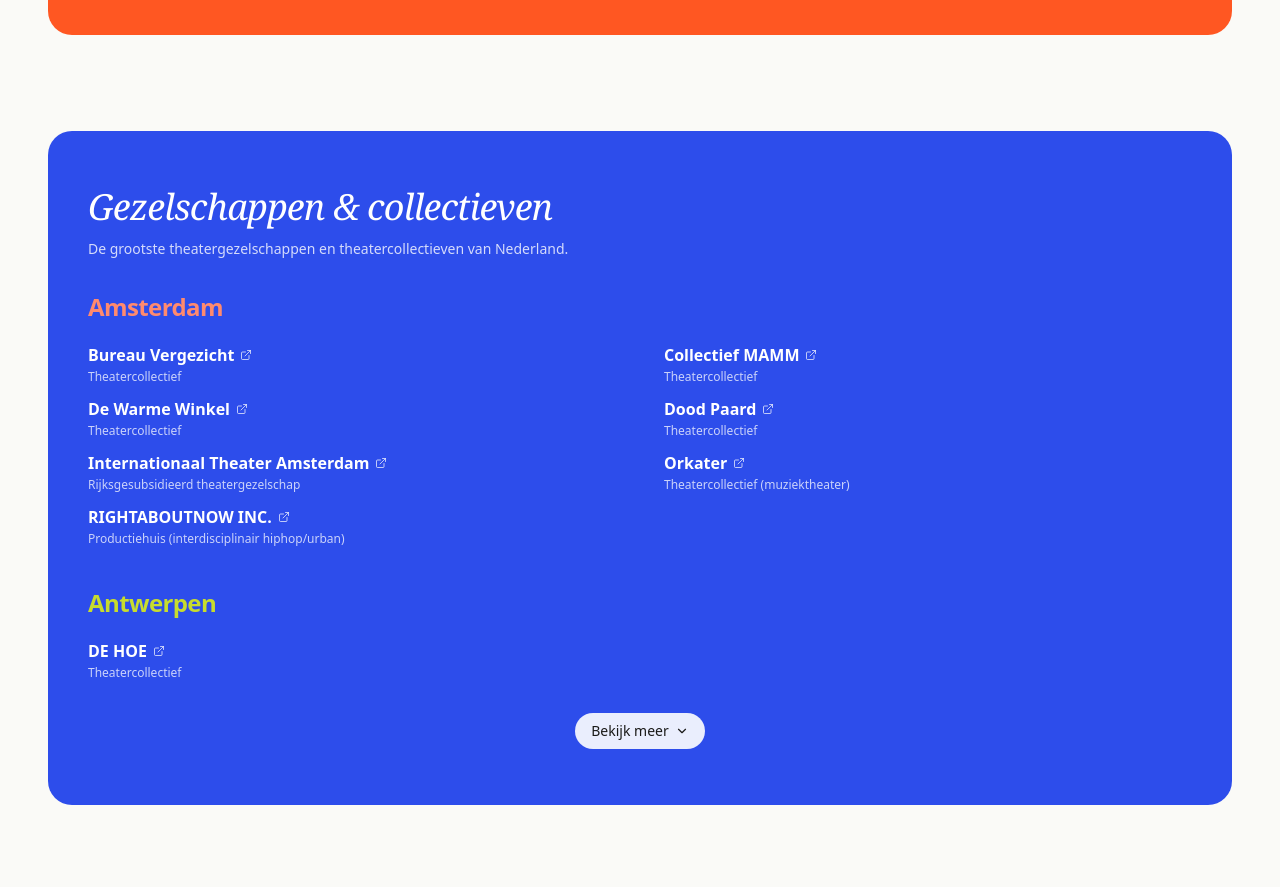
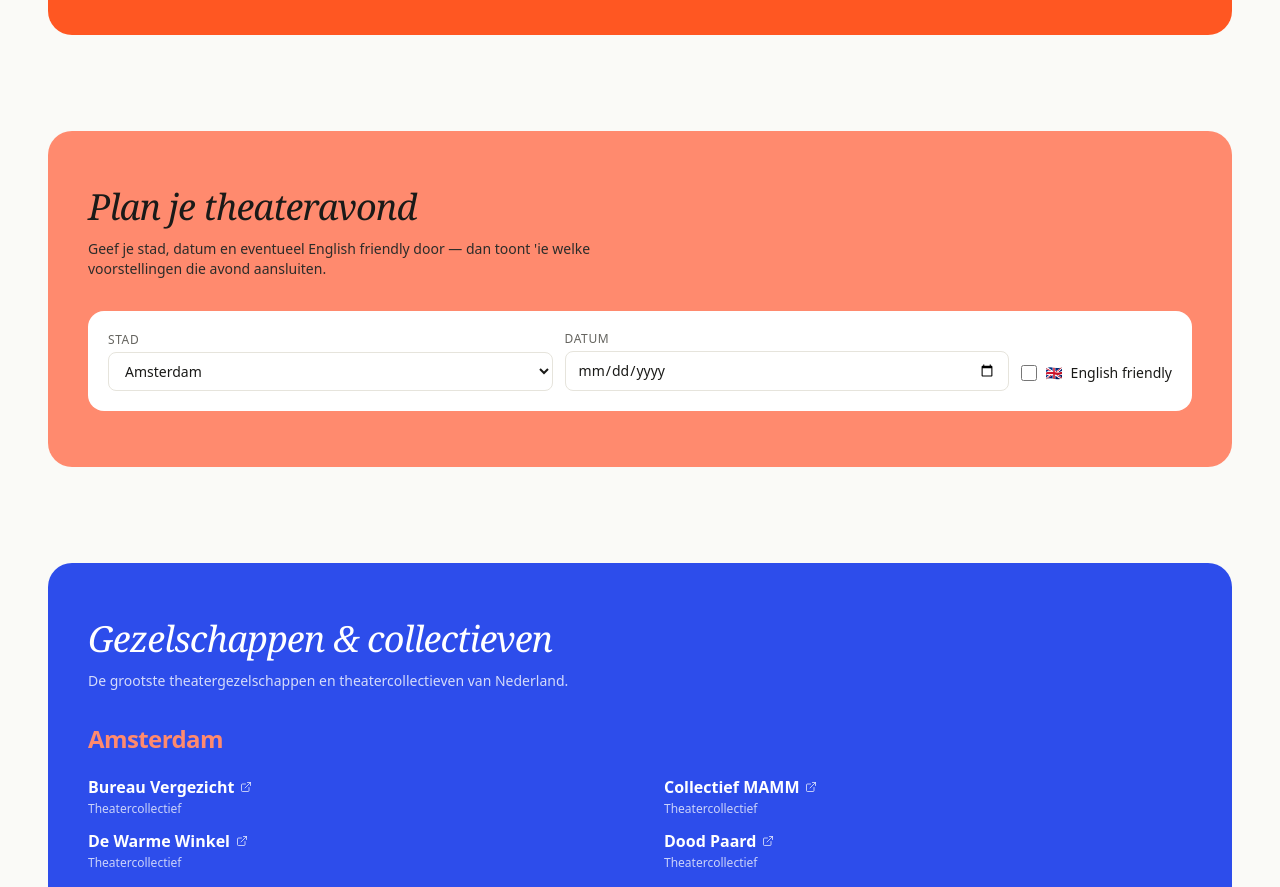
Before and after one commit to cultuursausje/cultuursausje, a Next.js app in the folder site/: page / in a window 1280 px wide. Shown: the part 1640-2527 px from the top of the page. Built offline with nearby package versions, Linux system fonts and the light colour scheme.

Commit message:
Add files via upload

```diff
--- a/site/components/FestivalsSection.tsx
+++ b/site/components/FestivalsSection.tsx
@@ -222,7 +222,7 @@ export function FestivalsSection({ festivals, shows }: Props) {
           onClick={() => setOpenId(null)}
         >
           <div
-            className="mx-auto my-0 min-h-screen w-full bg-white sm:my-8 sm:min-h-0 sm:max-w-3xl sm:rounded-3xl sm:overflow-hidden"
+            className="mx-auto my-0 min-h-screen w-full max-w-full overflow-hidden bg-white sm:my-8 sm:min-h-0 sm:max-w-3xl sm:rounded-3xl"
             onClick={e => e.stopPropagation()}
           >
             <div className="relative">
--- /dev/null
+++ b/site/components/PlanSection.tsx
@@ -0,0 +1,157 @@
+"use client";
+
+import { useMemo, useState } from "react";
+import { ExternalLink } from "lucide-react";
+import type { ShowDisplay } from "@/types";
+import { photoBgForShow } from "@/lib/colors";
+
+interface Props {
+  shows: ShowDisplay[];
+}
+
+export function PlanSection({ shows }: Props) {
+  const today = new Date().toISOString().slice(0, 10);
+  const [city, setCity] = useState<string>("Amsterdam");
+  const [date, setDate] = useState<string>("");
+  const [englishOnly, setEnglishOnly] = useState<boolean>(false);
+
+  // Steden waar voorstellingen plaatsvinden (alfabetisch)
+  const cities = useMemo(() => {
+    const set = new Set<string>();
+    shows.forEach(s => s.venues.forEach(v => v.theater_stad && set.add(v.theater_stad)));
+    return Array.from(set).sort((a, b) => a.localeCompare(b, "nl"));
+  }, [shows]);
+
+  // Zoekresultaten — alleen wanneer datum is ingevuld
+  const results = useMemo(() => {
+    if (!date) return [];
+    return shows
+      .filter(s => {
+        if (englishOnly && !s.english_friendly) return false;
+        const hit = s.venues.some(v => v.theater_stad === city && v.speeldata.some(d => d === date));
+        return hit;
+      })
+      .map(s => {
+        const venue = s.venues.find(v => v.theater_stad === city && v.speeldata.some(d => d === date));
+        return { show: s, venue };
+      });
+  }, [shows, city, date, englishOnly]);
+
+  return (
+    <section id="plan" className="mt-20 sm:mt-24">
+      <div
+        className="rounded-3xl px-6 py-10 sm:px-10 sm:py-14"
+        style={{ background: "#FF8A6E" }}
+      >
+        <h2 className="font-display mb-3 text-3xl text-ink tracking-tight sm:text-4xl">
+          Plan je theateravond
+        </h2>
+        <p className="mb-8 max-w-xl text-sm text-ink-soft">
+          Geef je stad, datum en eventueel English friendly door — dan toont 'ie welke voorstellingen die avond aansluiten.
+        </p>
+
+        <div className="rounded-2xl bg-white p-4 sm:p-5">
+          <div className="grid gap-3 sm:grid-cols-[1fr_1fr_auto] sm:items-end">
+            <label className="block text-xs">
+              <span className="mb-1 block font-medium text-ink-muted uppercase tracking-wider">Stad</span>
+              <select
+                value={city}
+                onChange={e => setCity(e.target.value)}
+                className="w-full rounded-lg border border-line bg-white px-3 py-2 text-sm text-ink focus:outline-none focus:ring-2 focus:ring-ink/20"
+              >
+                {cities.map(c => (
+                  <option key={c} value={c}>{c}</option>
+                ))}
+              </select>
+            </label>
+            <label className="block text-xs">
+              <span className="mb-1 block font-medium text-ink-muted uppercase tracking-wider">Datum</span>
+              <input
+                type="date"
+                value={date}
+                min={today}
+                onChange={e => setDate(e.target.value)}
+                className="w-full rounded-lg border border-line bg-white px-3 py-2 text-sm text-ink focus:outline-none focus:ring-2 focus:ring-ink/20"
+              />
+            </label>
+            <label className="flex cursor-pointer items-center gap-2 text-sm text-ink sm:pb-2">
+              <input
+                type="checkbox"
+                checked={englishOnly}
+                onChange={e => setEnglishOnly(e.target.checked)}
+                className="h-4 w-4 rounded border-line text-ink focus:ring-ink/20"
+              />
+              <span aria-hidden="true">🇬🇧</span>
+              English friendly
+            </label>
+          </div>
+        </div>
+
+        {date && (
+          <div className="mt-6">
+            {results.length === 0 ? (
+              <div className="rounded-2xl bg-white/70 p-5 text-center text-sm text-ink-soft">
+                Geen voorstellingen gevonden voor {city} op{" "}
+                {new Date(date).toLocaleDateString("nl-NL", { day: "numeric", month: "long" })}
+                {englishOnly ? " met English friendly" : ""}.
+              </div>
+            ) : (
+              <div className="grid gap-4 sm:grid-cols-2 lg:grid-cols-3">
+                {results.map(({ show, venue }) => {
+                  const photoBg = photoBgForShow(show.id);
+                  return (
+                    <a
+                      key={show.id}
+                      href={show.ticket_url || "#"}
+                      target="_blank"
+                      rel="noreferrer"
+                      className="group relative block overflow-hidden rounded-2xl text-left transition-transform hover:scale-[1.02]"
+                      style={{ background: photoBg }}
+                    >
+                      <div className="relative aspect-[3/4]">
+                        {show.foto_url && (
+                          <img
+                            src={show.foto_url}
+                            alt=""
+                            className="absolute inset-0 block h-full w-full object-cover"
+                          />
+                        )}
+                        <div className="absolute inset-0 bg-gradient-to-t from-black/80 via-black/30 to-transparent" />
+                        <div className="pointer-events-none absolute top-2 left-2 flex flex-wrap gap-1">
+                          <span className="rounded-full bg-white/90 backdrop-blur-sm px-2 py-0.5 text-[10px] font-medium text-ink capitalize">
+                            {show.categorieen.some(c => c.toLowerCase().includes("dans")) ? "dans" : "toneel"}
+                          </span>
+                          {show.english_friendly && (
+                            <span className="rounded-full bg-white/90 backdrop-blur-sm px-2 py-0.5 text-[10px] font-medium text-ink inline-flex items-center gap-1">
+                              <span aria-hidden="true">🇬🇧</span>
+                            </span>
+                          )}
+                        </div>
+                        <div className="absolute bottom-2.5 left-2.5 right-2.5 text-white">
+                          <div className="text-sm font-medium leading-tight line-clamp-2">
+                            {show.titel}
+                          </div>
+                          {venue && (
+                            <div className="mt-0.5 text-[10px] text-white/85 leading-tight line-clamp-1">
+                              {venue.theater_naam}
+                            </div>
+                          )}
+                        </div>
+                      </div>
+                      {show.ticket_url && (
+                        <div className="flex items-center gap-1 px-3 py-2 text-[11px] text-ink-soft bg-white">
+                          Naar voorstelling
+                          <ExternalLink size={11} />
+                        </div>
+                      )}
+                    </a>
+                  );
+                })}
+              </div>
+            )}
+          </div>
+        )}
+      </div>
+    </section>
+  );
+}
--- a/site/components/SectionNav.tsx
+++ b/site/components/SectionNav.tsx
@@ -7,6 +7,7 @@ const NAV_ITEMS = [
   { label: "Recensies", anchor: "recensies" },
   { label: "Voorstellingen", anchor: "voorstellingen" },
   { label: "Festivals", anchor: "festivals" },
+  { label: "Plan", anchor: "plan" },
   { label: "Gezelschappen", anchor: "gezelschappen" },
   { label: "Theaters", anchor: "theaters" },
   { label: "Voordeel", anchor: "voordeel" }
--- a/site/components/ShowsExplorer.tsx
+++ b/site/components/ShowsExplorer.tsx
@@ -5,6 +5,7 @@ import { ChevronDown, ChevronLeft, ChevronRight, Heart } from "lucide-react";
 import { SmallShowCard, ShowDetailPanel } from "./ShowCard";
 import { RecensiesSection } from "./RecensiesSection";
 import { FestivalsSection } from "./FestivalsSection";
+import { PlanSection } from "./PlanSection";
 import { VoordeelSection } from "./VoordeelSection";
 import { GezelschappenSection } from "./GezelschappenSection";
 import { TheatersSection } from "./TheatersSection";
@@ -499,6 +500,7 @@ export function ShowsExplorer({ shows, theaters, allTheaters, allGezelschappen,
 
       {/* Extra secties — staan altijd onderaan de pagina, ongeacht stad-selectie */}
       <FestivalsSection festivals={festivals} shows={filteredShows} />
+      <PlanSection shows={shows} />
       <GezelschappenSection gezelschappen={allGezelschappen} />
       <TheatersSection theaters={allTheaters} mentionedTheaters={theaters} />
       <VoordeelSection />
```
